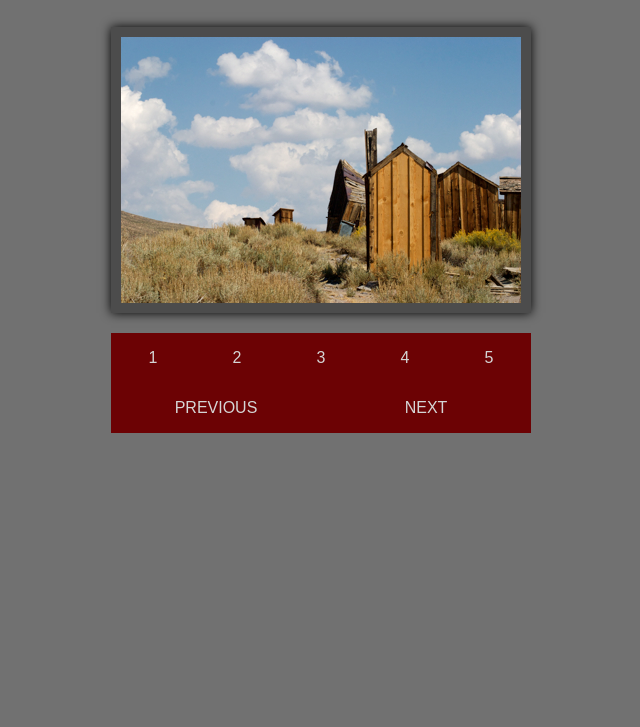
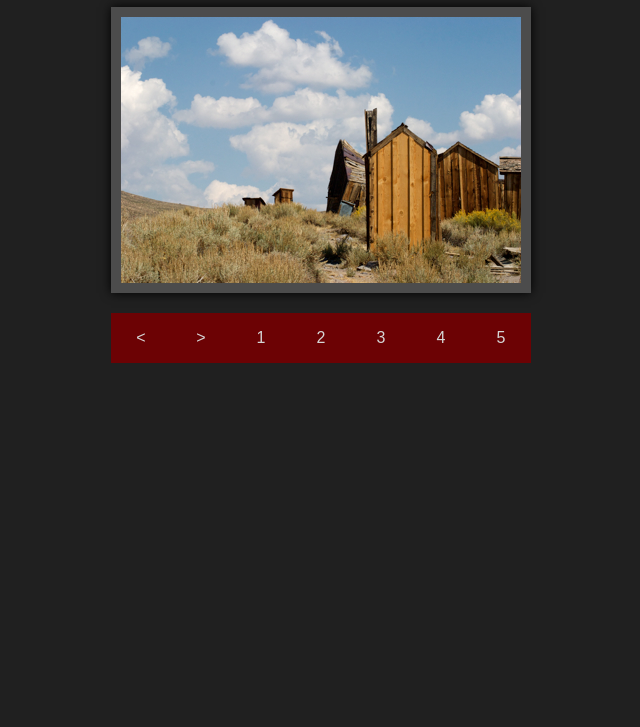
Before and after one commit to truemorad/20DaysOfVanillaJs, a plain HTML site: page index.html in a window 1280 px wide. Shown: the part 73-800 px from the top of the page, without its empty margins (319-959 px from the left). Drawn offline with nearby package versions, Linux system fonts and the light colour scheme.

Commit message:
Refactor and clean code

```diff
--- a/index.html
+++ b/index.html
@@ -1,23 +1,20 @@
-<!doctype html>
-<html>
-
+<!DOCTYPE html>
+<html lang="en">
 <head>
     <meta charset="UTF-8">
-
+    <meta name="viewport" content="width=device-width, initial-scale=1.0">
     <title>Slide Show with Cross Fade</title>
 
     <link href="styles.css" rel="stylesheet">
+    <link href="https://cdnjs.cloudflare.com/ajax/libs/normalize/8.0.1/normalize.min.css" rel="stylesheet">
 <script src="script.js" defer></script>
 </head>
-
 <body>
-
+    <h1 id="h1">Slide Show with Cross Fade</h1>
     <div id="content">
         <img src="slides/image1.jpg" alt="slideshow image" id="myimage">
     </div>
-    <p id="numbers"></p>
-    <p id="links"><a id="previous">previous</a><a id="next">next</a></p>
-
+    <p id="numbers" style="left: 0px;"><a id="previous" style="right: 0px;"><</a><a id="next">></a></p>
+    <p id="links"></p>
 </body>
-
 </html>
--- a/script.js
+++ b/script.js
@@ -3,9 +3,21 @@ const content = document.getElementById('content');
 const next = document.getElementById('next');
 const previous = document.getElementById('previous');
 const para = document.getElementById('numbers');
+const safe = document.getElementById('safe');
 
 var images = ['image1.jpg', 'image2.jpg', 'image3.jpg', 'image4.jpg', 'image5.jpg'];
 var index = 0;
+// images counter + button for each image
+window.addEventListener('load', () => {
+    for (let i = 0; i < images.length; i++) {
+        var anchor = document.createElement('a');
+        var textAnchor = document.createTextNode(i+1);
+        anchor.id = `a${i}`;
+        anchor.addEventListener('click', () => newImg(i));
+        anchor.appendChild(textAnchor);
+        para.appendChild(anchor);
+    }
+});
 // function updates displayed image
 var newImg = (i) => {
     if (i) {
@@ -23,19 +35,8 @@ var newImg = (i) => {
         content.removeChild(content.children[0]);
     }
 }
-// images counter + button for each image
-window.addEventListener('load', () => {
-    for (let i = 0; i < images.length; i++) {
-        var anchor = document.createElement('a');
-        var textAnchor = document.createTextNode(i+1);
-        anchor.id = `a${i}`;
-        anchor.addEventListener('click', () => newImg(i));
-        anchor.appendChild(textAnchor);
-        para.appendChild(anchor);
-    }
-});
-// next button function
-next.onclick = function(evt) {
+// next img function
+const nextImg = (evt) => {
     evt.preventDefault();
     index++;
     if (index > images.length-1) {
@@ -43,8 +44,9 @@ next.onclick = function(evt) {
     }
     newImg();
 }
+next.onclick = nextImg;
 // previous button function
-previous.onclick = function(evt) {
+const prevImg = (evt) => {
     evt.preventDefault();
     index--;
     if (index < 0) {
@@ -52,3 +54,4 @@ previous.onclick = function(evt) {
     }
     newImg();
 }
+previous.onclick = prevImg;
--- a/styles.css
+++ b/styles.css
@@ -1,46 +1,35 @@
-body, p { margin: 0; padding: 0; }
-
-body {background: #717171; }
-
+body {
+	background: #202020;
+}
 #content {
-	margin: 100px auto 20px auto;
+	display: flex;
+	margin: auto;
+	margin: 0px auto 20px auto;
 	border: 10px solid #4C4C4C;
 	width: 400px;
 	height: 266px;
 	position: relative;
 	box-shadow: black 0px 0px 10px;
 }
-
 #content img {
 	position: absolute;
 	left: 0;
 	top: 0;
 }
-
-p { text-align: center; }
-
+p {
+	text-align: center;
+}
+h1 {
+	text-align: center;
+	color: #ffffff;
+}
 /********** Link Styles ***********/
-
-#links, #numbers {
+#numbers {
 	width: 420px;
 	display: flex;
 	margin: auto;
 	cursor: pointer;
 }
-
-#links a {
-	display: block;
-	flex: 1;
-	background: #6C0204;
-	height: 50px;
-	line-height: 50px;
-	color: #D5D5D5;
-	text-decoration: none;
-	font-family: Arial;
-	text-transform: uppercase;
-	text-align: center;
-}
-
 #numbers a {
 	display: block;
 	flex: 1;
@@ -53,22 +42,15 @@ p { text-align: center; }
 	text-transform: uppercase;
 	text-align: center;
 }
-
-#numbers a:hover {
+/************ Hover ************/
+#numbers a:hover{
 	background: #A51D1F;
 	color: #fff;
 }
-
-#links a:hover {
-	background: #A51D1F;
-	color: #fff;
-}
-
 /************ Animation Styles ************/
 .fadeShow {
 	animation: fade 0.5s;
 }
-
 @keyframes fade {
 	from { opacity: 0; }
 	to { opacity: 1; }
```
